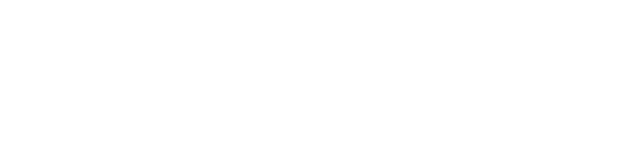
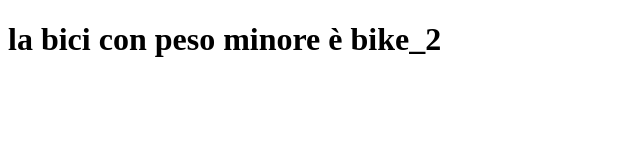
Before and after one commit to NicolaL95/js-jsnacks-blocco-2, a plain HTML site: page index.html in a window 1280 px wide. Shown: the whole page, without its empty margins (0-640 px from the left). Drawn offline with Linux system fonts and the light colour scheme.

Commit message:
Correzione traccia

```diff
--- a/index.html
+++ b/index.html
@@ -9,6 +9,7 @@
 </head>
 
 <body>
+    <h1>la bici con peso minore è <span id="bike_name"></span></h1>
     <script src="main.js"></script>
 </body>
 
--- a/main.js
+++ b/main.js
@@ -19,12 +19,14 @@ const bikes = [
 
 function minoWeight() {
     let minWeight = 0;
+    let bikeName;
     for (let i = 0; i < bikes.length; i++) {
         if (bikes[i].weight < minWeight | minWeight == 0) {
             minWeight = bikes[i].weight;
+            bikeName = bikes[i].name;
+
         }
     }
-    return minWeight;
+    return bikeName;
 }
-
-console.log(minoWeight());
+document.getElementById("bike_name").innerHTML = minoWeight();
```
